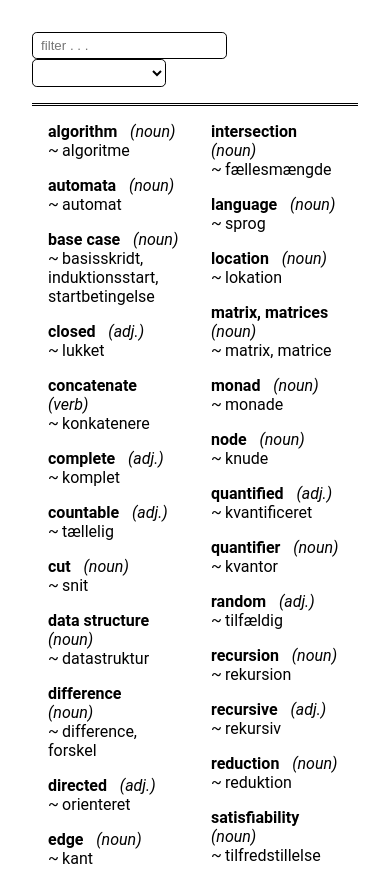
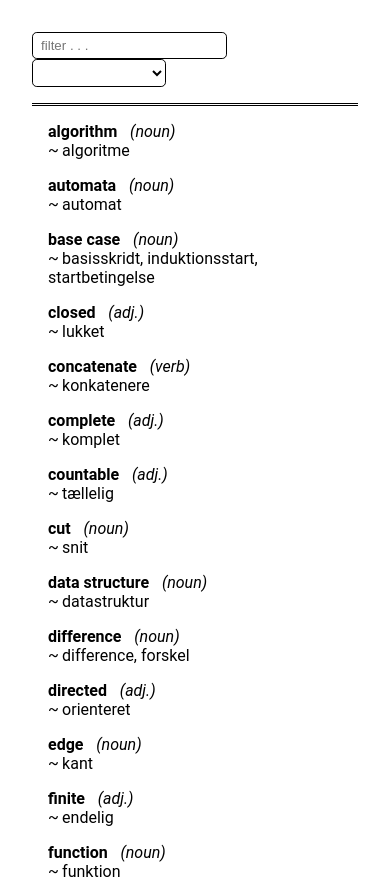
Before and after one commit to SSoelvsten/en-dk, a React (Create React App) app: page / in a window 390 px wide. Shown: the top 879 px of the page. Built offline with nearby package versions, Linux system fonts and the light colour scheme.

Commit message:
Improve layout of columns

```diff
--- a/src/App.scss
+++ b/src/App.scss
@@ -1,6 +1,6 @@
 .App {
   padding: 2rem;
-  max-width: 42rem;
+  max-width: 64rem;
   margin: auto;
 
   .Separator {
@@ -14,9 +14,12 @@
     column-gap: 2rem;
     column-fill: balance;
 
-    @media screen and (max-width: 50rem) {
+    @media screen and (max-width: 55rem) {
         column-count: 2;
     }
+    @media screen and (max-width: 42rem) {
+      column-count: 1;
+  }
 
     .Lexeme {
       break-inside: avoid-column;
```
